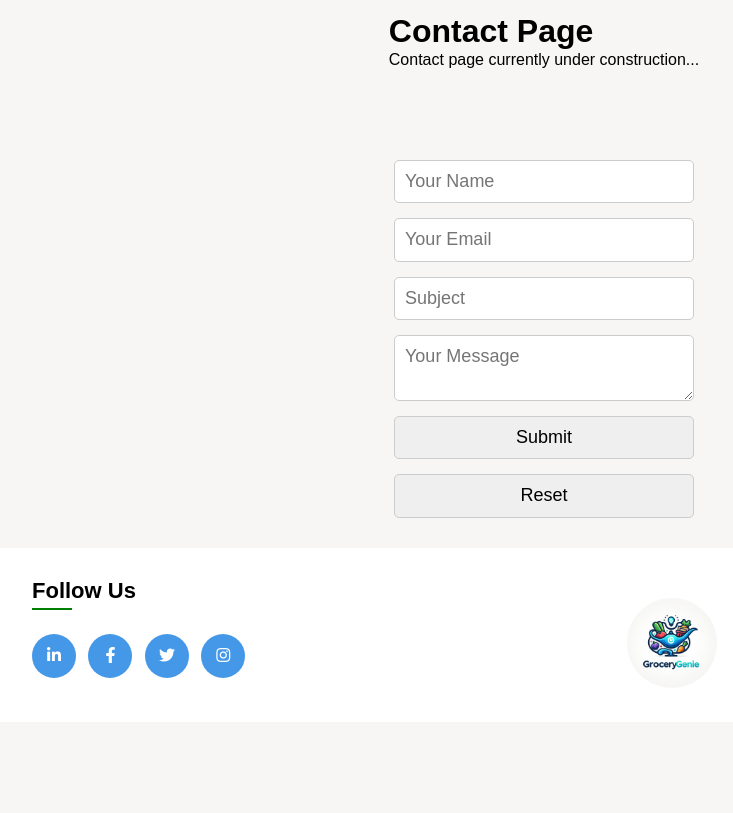
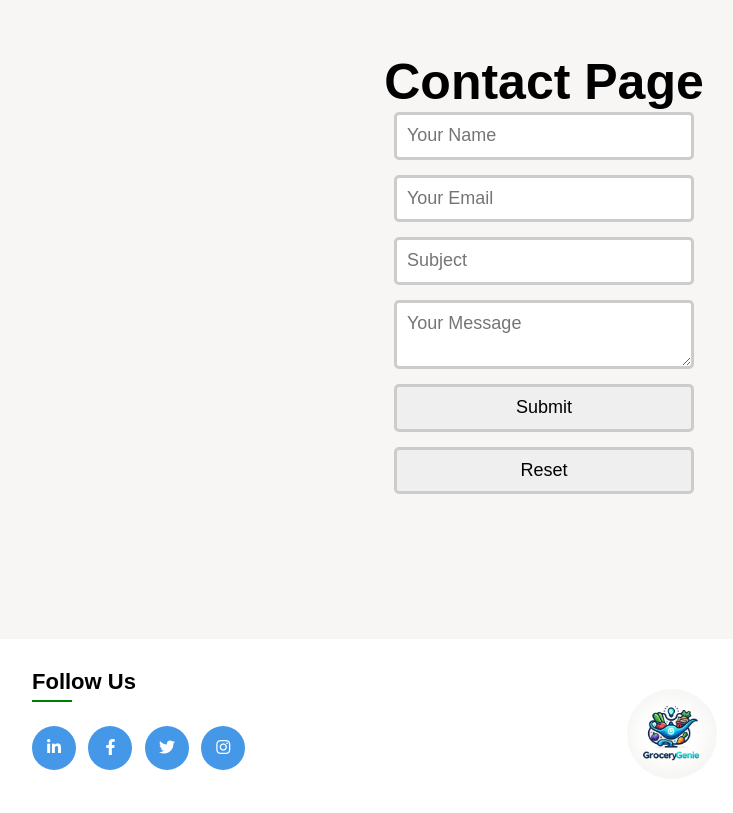
Before and after one commit to rayroj88/GroceryGenie, a Flask app: page /contact in a window 1280 px wide. Shown: the part 78-891 px from the top of the page, without its empty margins (96-829 px from the left). Before the commit the page ends 756 px from the top, so only its background shows below. Run offline with Flask 3, Linux system fonts and the light colour scheme.

Commit message:
fixed the UI formatting of the contact form
fixed the UI formatting of the contact form

```diff
--- a/static/css/contact.css
+++ b/static/css/contact.css
@@ -14,7 +14,6 @@
 }
 
 .contact-form form {
-    margin-top: 0px; /* Adjust this value as needed */
 
     display: flex;
     flex-direction: column;
@@ -31,24 +30,8 @@
     box-sizing: border-box;
 
 }
-.contact-form {
-    width: fit-content;
-    margin: 0 auto; /* This will center the contact form horizontally */
-    text-align: center; /* This will center the content inside the form horizontally */
+
+/* Add this CSS to your existing stylesheet or create a new one if needed */
+.contact-form h1 {
+    font-size: 50px; /* Adjust the font size as needed */
 }
-
-.contact-form form {
-    display: flex;
-    flex-direction: column;
-    align-items: center; /* This will center the form elements vertically */
-}
-
-.contact-form input,
-.contact-form textarea {
-    width: 300px; /* Adjust the width as needed */
-    margin-bottom: 15px;
-    padding: 10px;
-    border: 1px solid #ccc;
-    border-radius: 5px;
-    box-sizing: border-box;
-}
--- a/templates/contact.html
+++ b/templates/contact.html
@@ -23,16 +23,15 @@
             <a href="#">Contact</a>
         </nav>
     </header>
+    <div class="contact-form" style="margin: 130px auto; width: fit-content;">
 
-    <div style="margin: 90px auto; width: fit-content;">
+  <!--  <div style="margin: 90px auto; width: fit-content;"> -->
         <h1>Contact Page</h1>
         <p>
-            Contact page currently under construction...
         </p>
 
-    </div>
+ <!--   </div> -->
 
-    <div class="contact-form">
 
 <form action="https://formspree.io/f/mayrlrqp" method="POST">
         <!-- <form id="contact-form" action="confirmation.html" method="post" onsubmit="submitForm(); return false;">  -->
```
